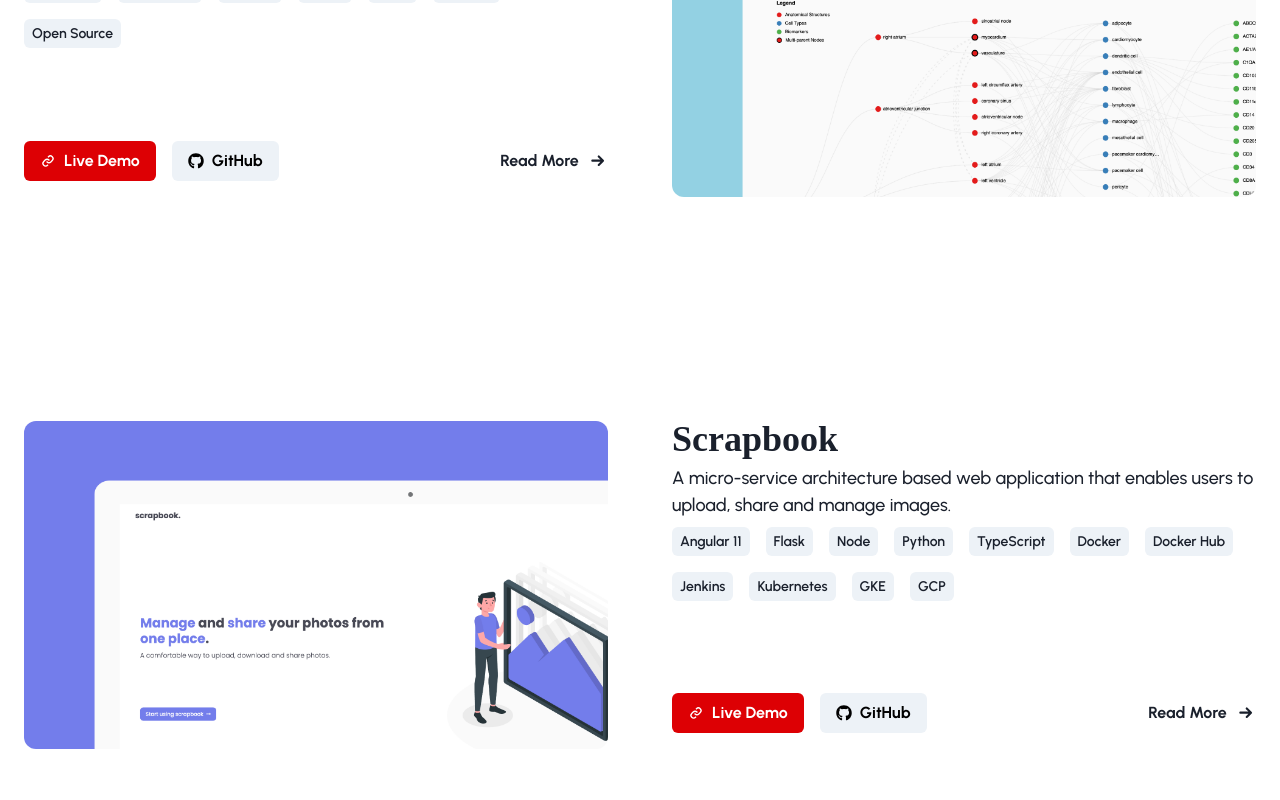
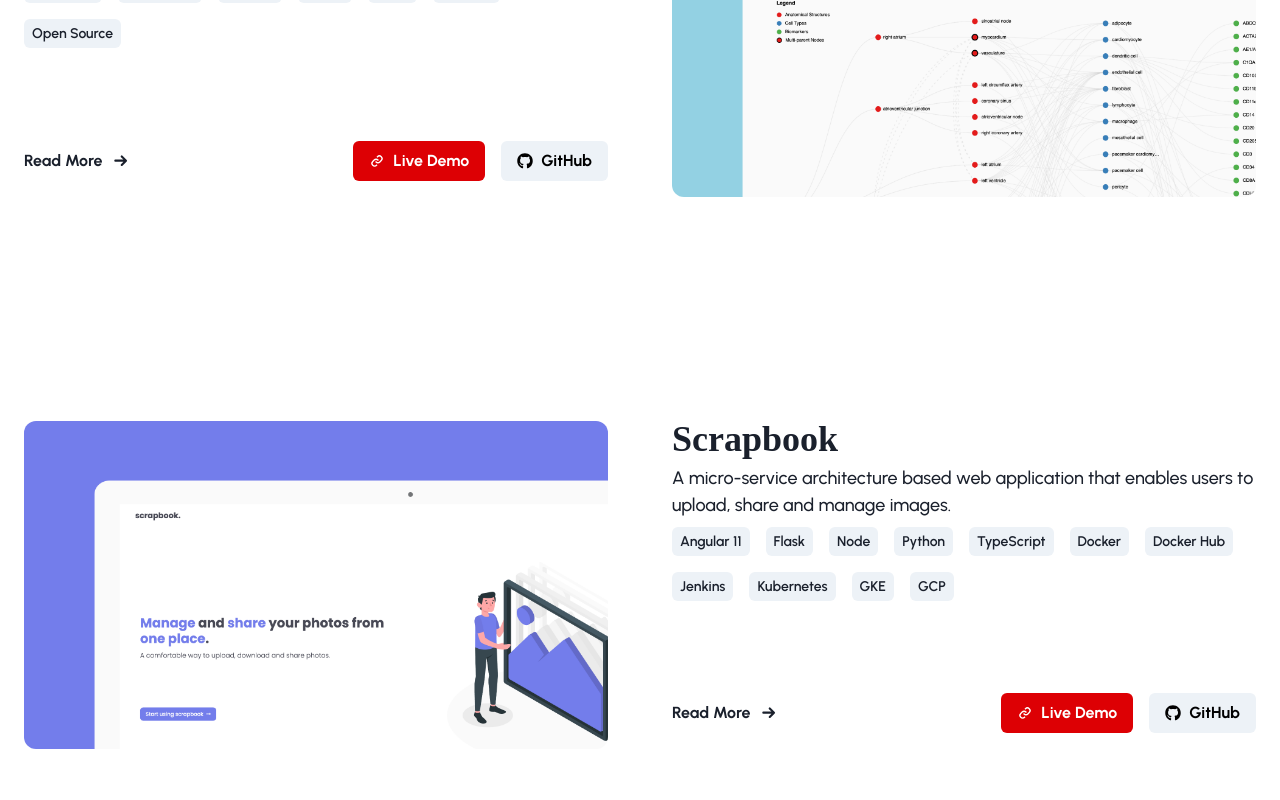
Before and after one commit to hrishikeshpaul/portfolio-template-v2, a React (Create React App) app: page / in a window 1280 px wide. Shown: the part 1280-2080 px from the top of the page. Built offline with nearby package versions, Linux system fonts and the light colour scheme.

Commit message:
chore: minor fixes for the stuff

```diff
--- a/src/content/other-projects/other-projects-config.json
+++ b/src/content/other-projects/other-projects-config.json
@@ -37,14 +37,5 @@
         "description": "An MVP Proposal - Bunder is an intuitive web platform for micro-communities to share sensitive data with privacy within the community and allow engagement amongst them.",
         "readMore": "https://iampaul.web.app/projects/bunder",
         "image": "/assets/other-projects/bunder.png"
-    },
-    {
-        "id": "other-project-bunder2",
-        "title": "Bunder",
-        "year": "Jan 2020 - Apr 2020",
-        "tags": ["Surveying", "User Interviews", "Ideation", "Analysis", "Product Planning"],
-        "description": "An MVP Proposal - Bunder is an intuitive web platform for micro-communities to share sensitive data with privacy within the community and allow engagement amongst them.",
-        "readMore": "https://iampaul.web.app/projects/bunder",
-        "image": "/assets/other-projects/bunder.png"
     }
 ]
--- a/src/shared/project-card-footer/ProjectCardFooter.tsx
+++ b/src/shared/project-card-footer/ProjectCardFooter.tsx
@@ -4,11 +4,7 @@
 import { ArrowRightIcon, GitHubIcon, LinkIcon } from "utils/Icons";
 import { open } from "utils/Functions";
 
-interface ButtonProps {
-    buttonSize?: string;
-}
-
-interface GitHubButtonProps extends ButtonProps {
+interface GitHubButtonProps {
     github?: string;
     display?: any;
 }
@@ -17,7 +13,7 @@
     readMore?: string;
 }
 
-interface LiveDemoProps extends ButtonProps {
+interface LiveDemoProps {
     demo?: string;
     display?: any;
 }
@@ -65,15 +61,14 @@
     ) : null;
 };
 
-export const ProjectCardFooter: FC<Props> = ({ readMore, github, demo, buttonSize = "md" }) => {
+export const ProjectCardFooter: FC<Props> = ({ readMore, github, demo }) => {
     return (
-        <Flex justifyContent="space-between" alignItems="center" py="4">
+        <Flex justifyContent={readMore ? "space-between" : "flex-end"} alignItems="center" py="4">
+            <ReadMore readMore={readMore} />
             <Flex gap="4" justifyContent="space-between" display={demo || github ? "flex" : "none"}>
                 <LiveDemo demo={demo} />
                 <GitHubButton github={github} />
             </Flex>
-
-            <ReadMore readMore={readMore} />
         </Flex>
     );
 };
```
